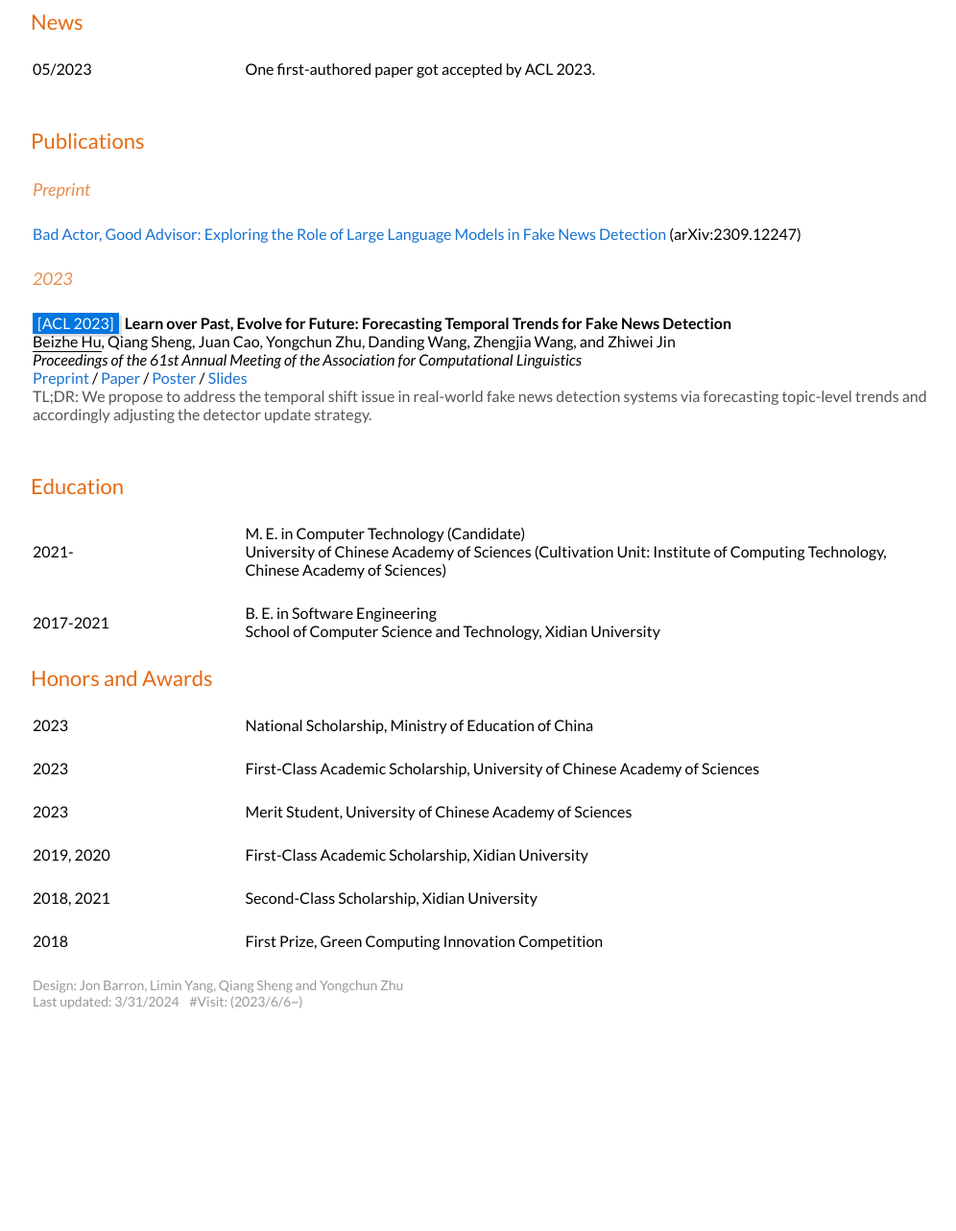
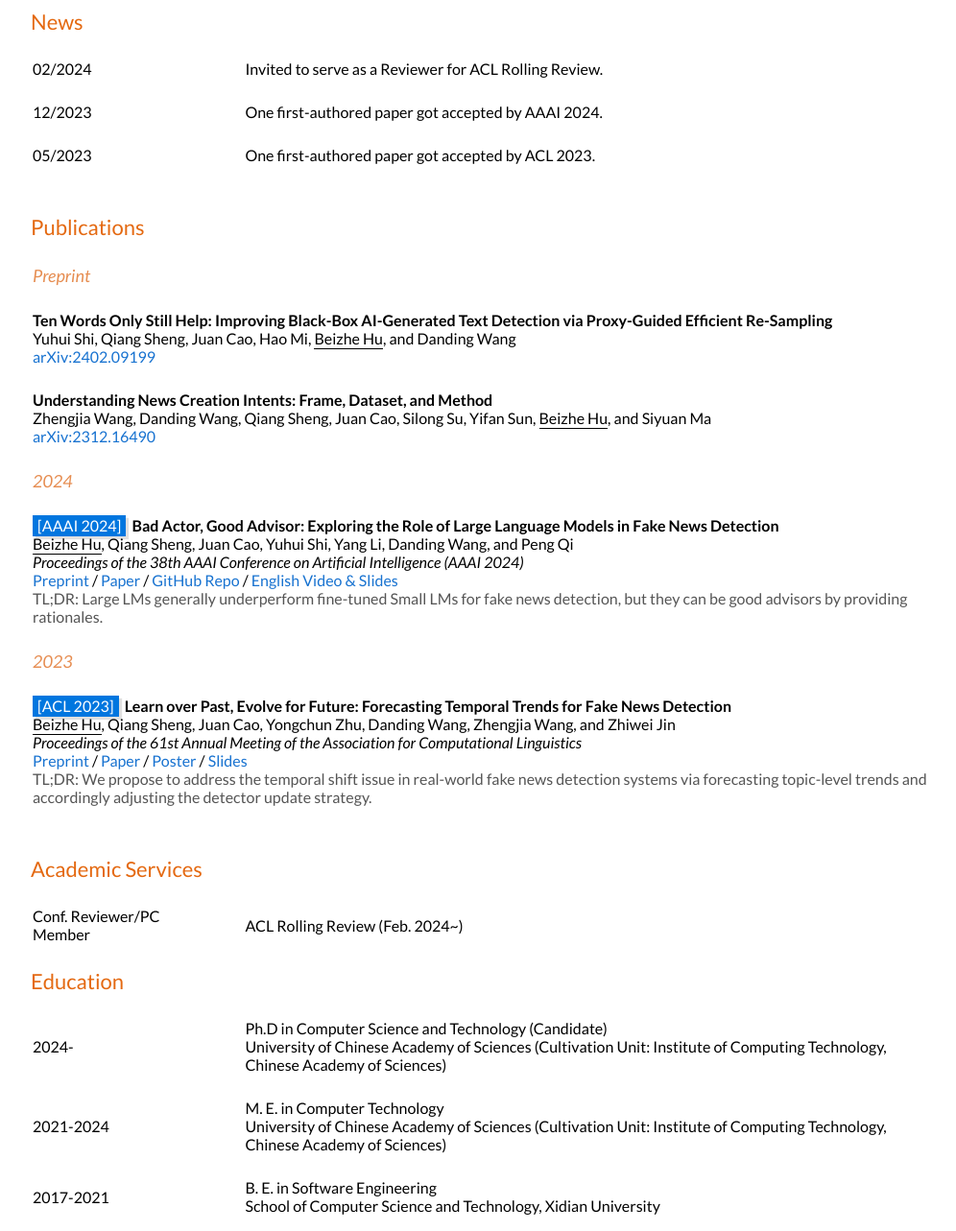
Before and after one commit to beanandrew/beanandrew.github.io, a plain HTML site: page index.html in a window 1280 px wide. Shown: the part 278-1561 px from the top of the page at 96% size, without its empty margins (140-1136 px from the left). Before the commit the page ends 1352 px from the top, so only its background shows below. Drawn offline with Linux system fonts and the light colour scheme; some packages are replaced by stand-ins of ours; a script that the page names is missing.

Commit message:
info update

```diff
--- a/index.html
+++ b/index.html
@@ -8,7 +8,7 @@
  * @LastEditors:Yongchun Zhu
  * @LastEditTime: 2022-03-22 23:03:00
  * @LastEditors:Beizhe Hu
- * @LastEditTime: 2023-06-07
+ * @LastEditTime: 2024-3-29
  -->
 <!DOCTYPE HTML PUBLIC "-//W3C//DTD HTML 4.01 Transitional//EN">
 <script async src="//busuanzi.ibruce.info/busuanzi/2.3/busuanzi.pure.mini.js"></script>
@@ -161,7 +161,8 @@
                 <name>Beizhe Hu 胡焙哲</name>
               </p>
               <p>
-                I am a 3rd-year postgraduate student under the supervision of Prof. <a href="https://scholar.google.com.hk/citations?user=fSBdNg0AAAAJ&hl=zh-CN&oi=ao">Juan Cao</a> at <a href="http://www.ict.ac.cn/">Institute of Computing Technology, Chinese Academy of Sciences (ICT, CAS)</a>. My research interests include:
+                <!-- I am a 3rd-year postgraduate student under the supervision of Prof. <a href="https://scholar.google.com.hk/citations?user=fSBdNg0AAAAJ&hl=zh-CN&oi=ao">Juan Cao</a> at <a href="http://www.ict.ac.cn/">Institute of Computing Technology, Chinese Academy of Sciences (ICT, CAS)</a>. My research interests include: -->
+                I am a 1st-year PhD candidate under the supervision of Prof. <a href="https://scholar.google.com.hk/citations?user=fSBdNg0AAAAJ&hl=zh-CN&oi=ao">Juan Cao</a> at <a href="http://www.ict.ac.cn/">Institute of Computing Technology, Chinese Academy of Sciences (ICT, CAS)</a>. My research interests include:
               </p>
               <ul>
                 <li>Fake News/Misinformation Detection and Fact-Checking</li>
@@ -196,6 +197,22 @@
             <col span="1" style="width: 23%;">
             <col span="1" style="width: 77%;">
           </colgroup>
+          <tr>
+            <td valign="center">
+              02/2024
+            </td>
+            <td valign="center">
+              Invited to serve as a Reviewer for ACL Rolling Review.
+            </td>
+          </tr>
+          <tr>
+            <td valign="center">
+              12/2023
+            </td>
+            <td valign="center">
+              One first-authored paper got accepted by AAAI 2024.
+            </td>
+          </tr>
          <tr>
             <td valign="center">
               05/2023
@@ -351,7 +368,51 @@
           </td>
           <tr>
             <td valign="center">
-                <a href="https://arxiv.org/pdf/2309.12247">Bad Actor, Good Advisor: Exploring the Role of Large Language Models in Fake News Detection</a> (arXiv:2309.12247)
+                <b>Ten Words Only Still Help: Improving Black-Box AI-Generated Text Detection via Proxy-Guided Efficient Re-Sampling</b>
+                <br>
+                 <a class="black" href="https://scholar.google.com/citations?user=xAw_fukAAAAJ">Yuhui Shi</a>, <a class="black" href="https://scholar.google.com/citations?user=fSBdNg0AAAAJ">Qiang Sheng</a>, <a class="black" href="https://scholar.google.com/citations?user=fSBdNg0AAAAJ">Juan Cao</a>, <a class="black" href="#">Hao Mi</a>,  <span class="underline">Beizhe Hu</span>, and <a class="black" href="https://scholar.google.com/citations?user=hGZwK0cAAAAJ">Danding Wang</a>
+                <br>
+                <a href="https://arxiv.org/pdf/2402.09199">arXiv:2402.09199</a>
+            </td>
+          </tr>
+          <tr>
+            <td valign="center">
+              <b>Understanding News Creation Intents: Frame, Dataset, and Method</b>
+              <br>
+              <a class="black" href="https://scholar.google.com/citations?user=fMCBAt4AAAAJ">Zhengjia Wang</a>,  <a class="black" href="https://scholar.google.com/citations?user=hGZwK0cAAAAJ">Danding Wang</a>, <a class="black" href="https://scholar.google.com/citations?user=fSBdNg0AAAAJ">Qiang Sheng</a>, <a class="black" href="https://scholar.google.com/citations?user=fSBdNg0AAAAJ">Juan Cao</a>, <a class="black" href="#">Silong Su</a>, <a class="black" href="">Yifan Sun</a>, <span class="underline">Beizhe Hu</span>, and <a class="black" href="https://siyuanma.org/">Siyuan Ma</a>
+              <br>
+              <a href="https://arxiv.org/pdf/2312.16490">arXiv:2312.16490</a>
+          </td>
+          </tr>
+          <td>
+            <subheading>2024</subheading>
+          </td>
+          <!-- <tr>
+            <td valign="center">
+                <b>Bad Actor, Good Advisor: Exploring the Role of Large Language Models in Fake News Detection</b>
+                <br>
+                <a class="black" href="https://beanandrew.github.io/">Beizhe Hu</a>, <span class="underline">Qiang Sheng</span>, <a class="black" href="https://scholar.google.com/citations?user=fSBdNg0AAAAJ">Juan Cao</a>, <a class="black" href="https://scholar.google.com/citations?user=xAw_fukAAAAJ">Yuhui Shi</a>, <a class="black" href="https://scholar.google.com/citations?user=D09OAbQAAAAJ">Yang Li</a>, <a class="black" href="https://scholar.google.com/citations?user=hGZwK0cAAAAJ">Danding Wang</a>, and <a class="black" href="http://pengqi.site/">Peng Qi</a>
+                <br>
+                <i>Proceedings of the 38th AAAI Conference on Artificial Intelligence (AAAI 2024)</i>
+                <br>
+                <a href="https://arxiv.org/pdf/2309.12247">Preprint</a> /
+                <a href="https://github.com/ICTMCG/ARG">GitHub Repo</a>
+            </td>
+          </tr> -->
+          <tr>
+            <td valign="center">
+                <span class="tag">[AAAI 2024]</span>&nbsp;&nbsp;<papertitle>Bad Actor, Good Advisor: Exploring the Role of Large Language Models in Fake News Detection</papertitle>
+                <br>
+                <span class="underline">Beizhe Hu</span>, <a class="black" href="https://scholar.google.com/citations?user=fSBdNg0AAAAJ">Qiang Sheng</a>, <a class="black" href="https://scholar.google.com/citations?user=fSBdNg0AAAAJ">Juan Cao</a>, <a class="black" href="https://scholar.google.com/citations?user=xAw_fukAAAAJ">Yuhui Shi</a>, <a class="black" href="https://scholar.google.com/citations?user=D09OAbQAAAAJ">Yang Li</a>, <a class="black" href="https://scholar.google.com/citations?user=hGZwK0cAAAAJ">Danding Wang</a>, and <a class="black" href="http://pengqi.site/">Peng Qi</a>
+                <br>
+                <i>Proceedings of the 38th AAAI Conference on Artificial Intelligence (AAAI 2024)</i>
+                <br>
+                <a href="https://arxiv.org/pdf/2309.12247">Preprint</a> /
+                <a href="https://doi.org/10.1609/aaai.v38i20.30214">Paper</a> /
+                <a href="https://github.com/ICTMCG/ARG">GitHub Repo</a> /
+                <a href="https://underline.io/lecture/94054-bad-actor-good-advisor-exploring-the-role-of-large-language-models-in-fake-news-detection">English Video &amp; Slides</a>
+                <br>
+                <span class="tldr">TL;DR: Large LMs generally underperform fine-tuned Small LMs for fake news detection, but they can be good advisors by providing rationales. </span>
             </td>
           </tr>
           <td>
@@ -440,7 +501,7 @@
         <!-- Talks End -->
 
         <!-- Profession Begin -->
-        <!-- <table width="100%" align="center" border="0" cellspacing="0" cellpadding="12">
+        <table width="100%" align="center" border="0" cellspacing="0" cellpadding="12">
           <tr>
             <td>
               <heading>Academic Services</heading>
@@ -460,25 +521,13 @@
           </colgroup>
           <tr>
             <td valign="center">
-              Conference PC Member & Reviewer
+              Conf. Reviewer/PC Member
             </td>
             <td>
-                WWW 2023
-                <br>
-                KDD 2022, 2023
-                <br>
-                ECML-PKDD 2023
-                <br>
-                AAAI 2021, 2022, 2023
-                <br>
-                WSDM 2022
-                <br>
-                CIKM 2021, 2022
-                <br>
-                ECAI 2020
+              <a class="black" href="https://aclrollingreview.org/people">ACL Rolling Review (Feb. 2024~)</a>
             </td>
           </tr>
-          <tr>
+          <!-- <tr>
             <td valign="center">
                 Journal Reviewer
             </td>
@@ -497,8 +546,8 @@
                 <br>
                 Multimedia Systems
             </td>
-          </tr>
-        </table> -->
+          </tr> -->
+        </table>
         <!-- Profession End -->
 
         <!-- Internship Begin -->
@@ -549,10 +598,20 @@
           </colgroup>
           <tr>
             <td valign="center">
-              2021-
+              2024-
             </td>
             <td>
-                M. E. in Computer Technology (Candidate)
+                Ph.D in Computer Science and Technology (Candidate)
+                <br>
+                <span><a class="black" href="https://www.ucas.ac.cn/">University of Chinese Academy of Sciences</a> (Cultivation Unit: <a class="black" href="http://www.ict.ac.cn/">Institute of Computing Technology</a>, <a class="black" href="http://www.cas.cn/">Chinese Academy of Sciences</a>)</span>
+            </td>
+          </tr>
+          <tr>
+            <td valign="center">
+              2021-2024
+            </td>
+            <td>
+                M. E. in Computer Technology
                 <br>
                 <span><a class="black" href="https://www.ucas.ac.cn/">University of Chinese Academy of Sciences</a> (Cultivation Unit: <a class="black" href="http://www.ict.ac.cn/">Institute of Computing Technology</a>, <a class="black" href="http://www.cas.cn/">Chinese Academy of Sciences</a>)</span>
             </td>
@@ -615,22 +674,22 @@
               First-Class Academic Scholarship, Xidian University
           </td>
         </tr>
-        <tr>
+        <!-- <tr>
           <td valign="center">
             2018, 2021
           </td>
           <td>
               Second-Class Scholarship, Xidian University
           </td>
-        </tr>
-        <tr>
+        </tr> -->
+        <!-- <tr>
           <td valign="center">
             2018
           </td>
           <td>
               First Prize, Green Computing Innovation Competition
           </td>
-        </tr>
+        </tr> -->
         </ul>
         <!-- Awards End -->
 
```
Also changed, not shown: 2 other files.
